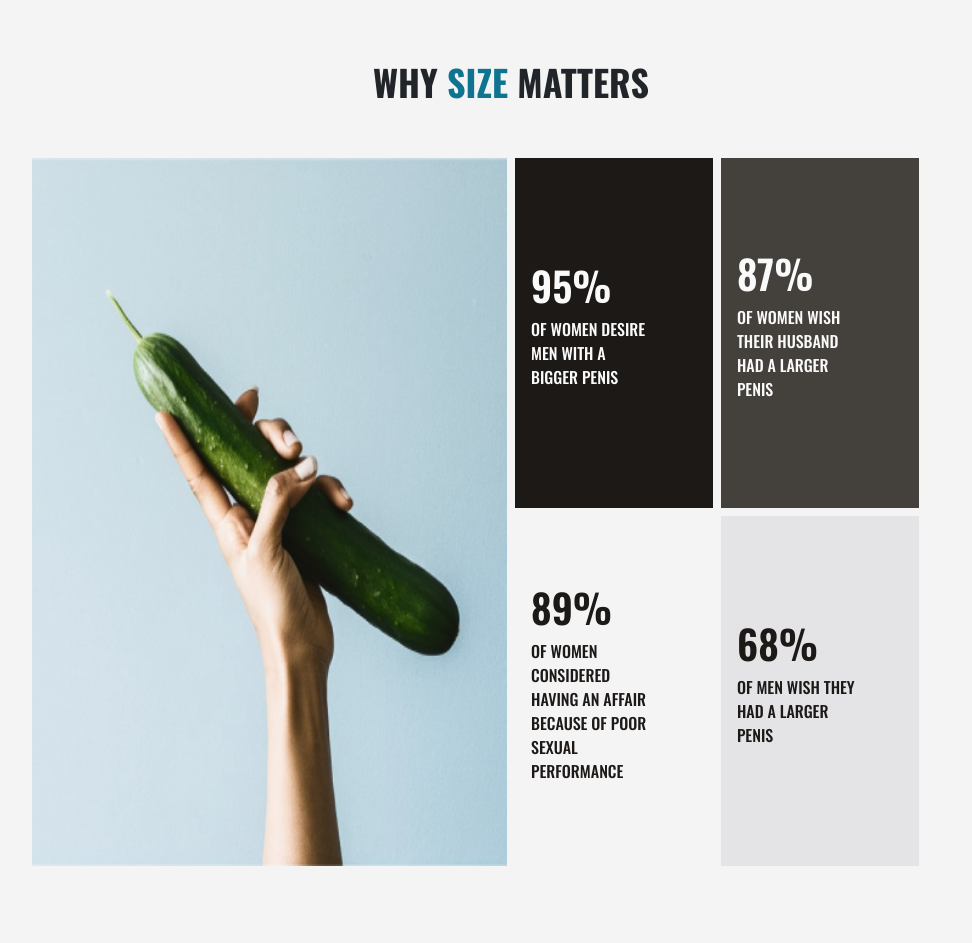
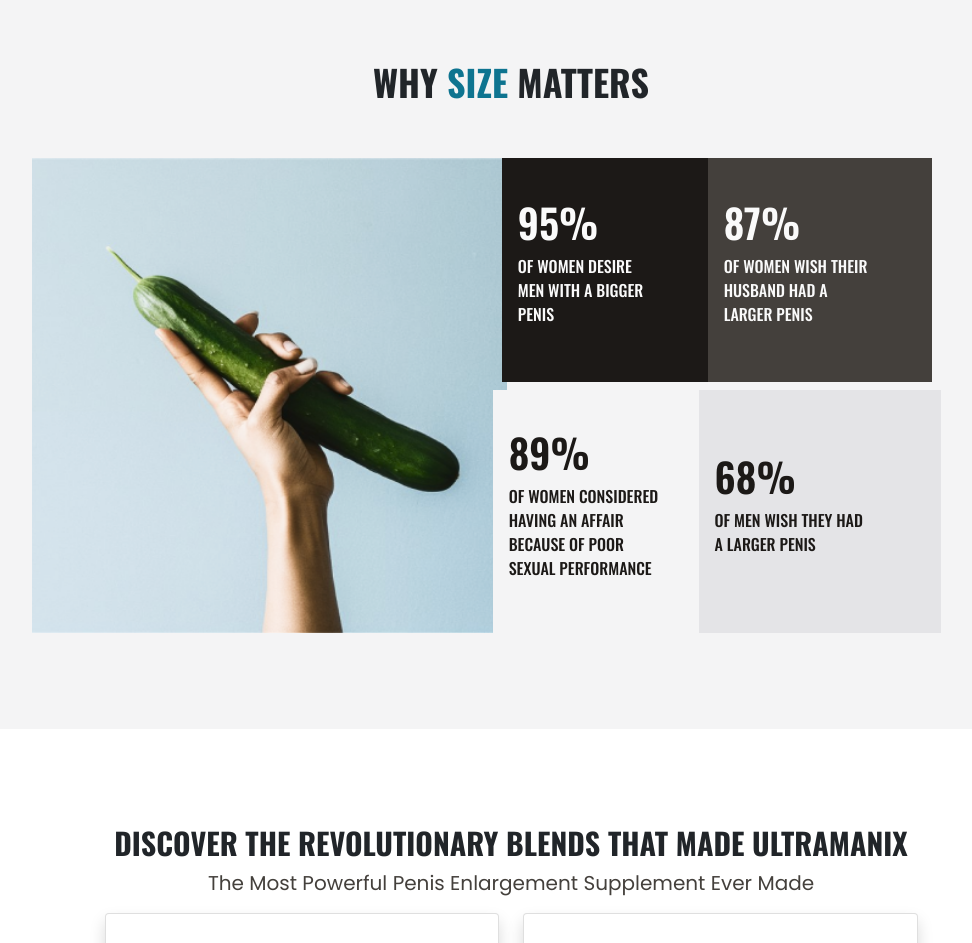
Before and after one commit to benthewolf/benthewolf.github.io, a plain HTML site: page index.html in a window 1280 px wide. Shown: the part 842-1785 px from the top of the page, without its empty margins (129-1101 px from the left). Drawn offline with nearby package versions, Linux system fonts and the light colour scheme.

Commit message:
Size matters fix

```diff
--- a/index.html
+++ b/index.html
@@ -555,7 +555,7 @@
             <img
               src="/images/homepage/eggplant.png"
               alt=""
-              class="img-fluid px-3 px-lg-0 mx-md-0"
+              class="px-lg-0 mx-md-0"
               id="eggplant"
             />
           </div>
--- a/style.css
+++ b/style.css
@@ -131,8 +131,9 @@ body {
 }
 
 .hero-img{
+  width: 100%;
+  transform: translate( -10%, -10%);
   object-fit: contain;
-  width: 100%;
 }
 
 .journey-btn {
@@ -335,9 +336,13 @@ img.hidden {
   background-color: #1c1917;
 }
 
-.square {
-  width: 350px;
-  height: 350px;
+/* .square {
+  width: 500px;
+  height: 500px;
+} */
+
+#eggplant{
+  width: auto;
 }
 
 .tile-1 {
@@ -358,10 +363,6 @@ img.hidden {
 .tile-4 {
   background: #e4e4e7;
   color: #1c1917;
-}
-
-.eggplant-img {
-  border: 2px solid green;
 }
 
 .star-mini {
@@ -554,12 +555,17 @@ ul li:not(:last-child)::after {
 
 /* responsiveness */
 
-@media screen and (max-width: 375px) {
+@media screen and (max-width: 374px) {
   .discovery-img {
     height: 80%;
     width: 50%;
     margin-bottom: 16px;
     padding: 6px;
+  }
+
+  #eggplant{
+    width: 95%;
+    border: 2px solid red;
   }
 }
 
@@ -569,11 +575,13 @@ ul li:not(:last-child)::after {
   }
 
   #eggplant {
-    width: 100%;
+    aspect-ratio: 1/1;
+    width: 95%;
   }
 
   .tile {
     width: 100%;
+    aspect-ratio: 1/1;
   }
 }
 
@@ -584,7 +592,8 @@ ul li:not(:last-child)::after {
   }
 
   #eggplant {
-    width: 100%;
+    aspect-ratio: 1/1;
+    width: 95%;
   }
 
   .tile {
@@ -600,6 +609,10 @@ ul li:not(:last-child)::after {
 @media screen and (min-width: 768px) {
   .resp {
     border: 2px solid blue;
+  }
+
+  #eggplant{
+    width: 100%;
   }
 
   .discovery-container {
```
